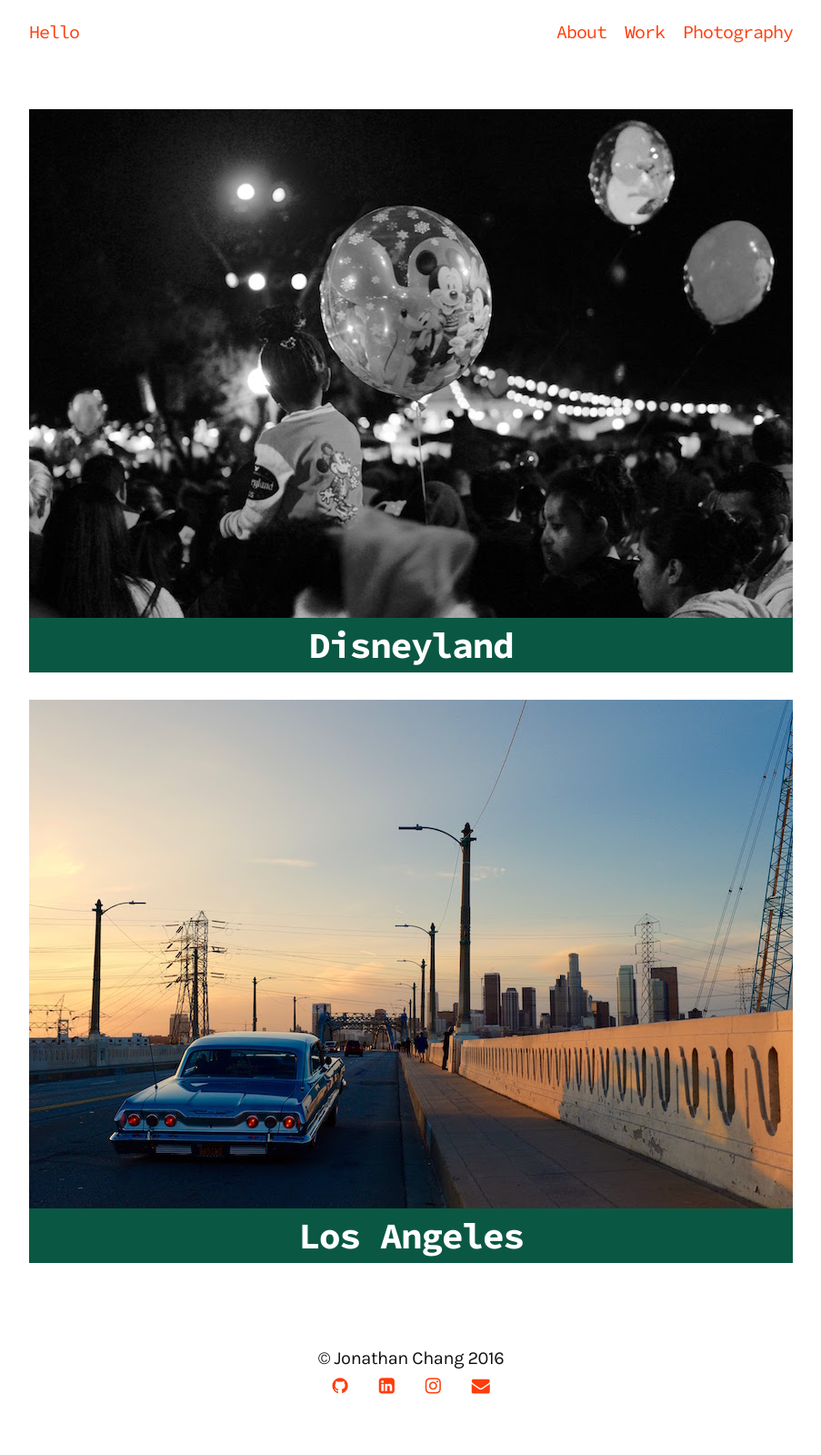
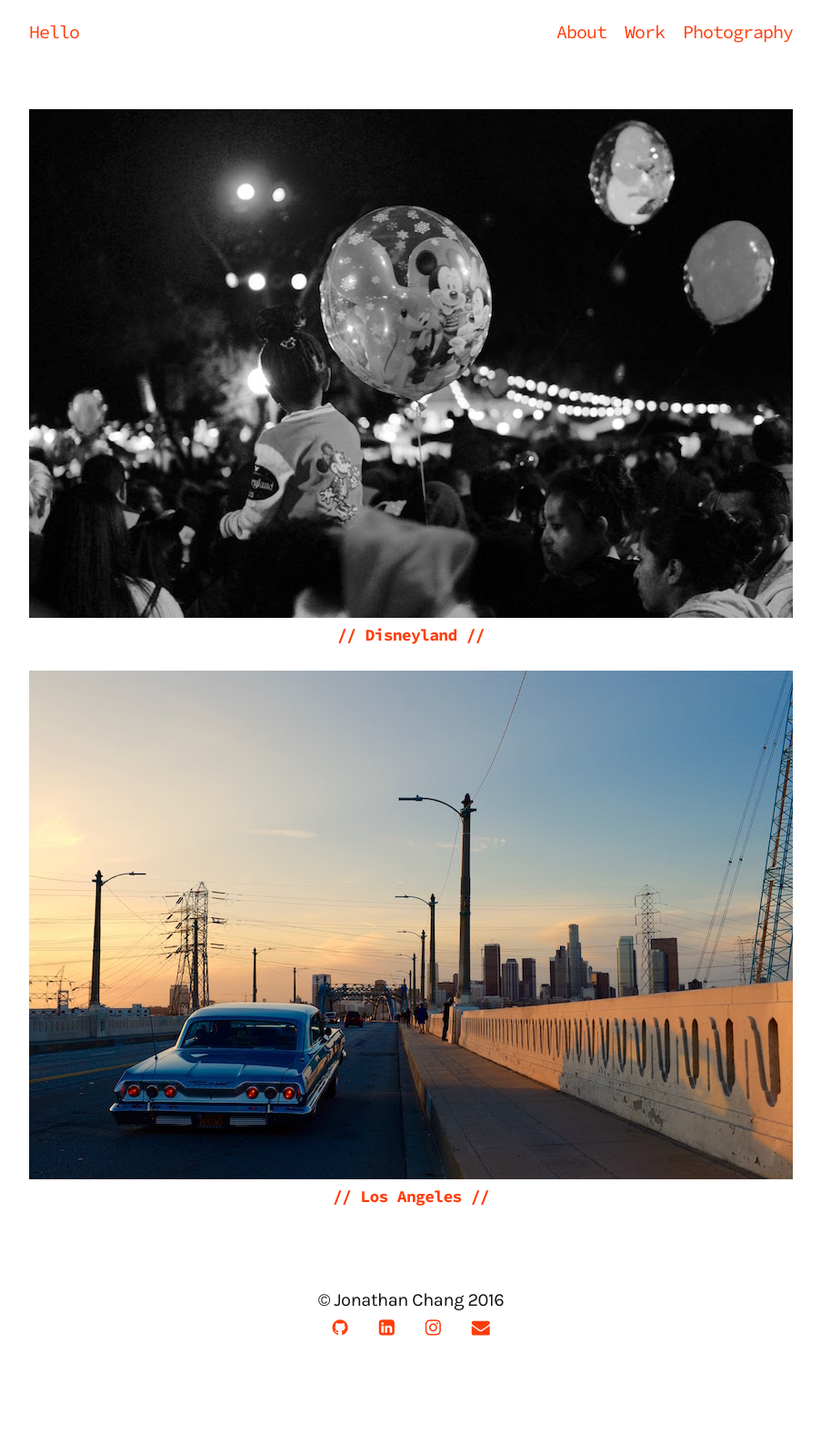
Before and after one commit to dotheygandalf/portfolio, a Jekyll site: the page built from photography.md, in a window 1280 px wide. Shown: the whole page at 91% size, without its empty margins (188-1091 px from the left). Built offline with Jekyll 4.4.1, drawn with Linux system fonts in a browser that asks for light colours; nearby versions of some CDN libraries; after the commit the page ends 1535 px from its top, so only the background shows below that.

Commit message:
improvements to photography page css

```diff
--- a/_sass/_layout.scss
+++ b/_sass/_layout.scss
@@ -234,6 +234,26 @@
   }
 }
 
+.photography-list {
+  list-style: none;
+  margin: 0;
+
+  .post-link {
+    background: #fff;
+    font-size: 18px;
+    margin-bottom: 20px;
+
+    a {
+      color: #FF3D0C;
+
+      &:hover {
+        background: #333;
+        color: yellow;
+      }
+    }
+  }
+}
+
 .post-caption {
   text-transform: uppercase;
   font-size: $small-font-size;
--- a/photography.md
+++ b/photography.md
@@ -5,7 +5,7 @@ permalink: /photography/
 ---
 
 <div class="wrapper">
-  <ul class="post-list">
+  <ul class="photography-list">
     {% for post in site.photography %}
       <li>
         <a href="{{ post.url | prepend: site.baseurl }}">
@@ -13,7 +13,7 @@ permalink: /photography/
         </a>
         <div class="post-right">
           <h1 class="post-link">
-            <a href="{{ post.url | prepend: site.baseurl }}">{{ post.title }}</a>
+            <a href="{{ post.url | prepend: site.baseurl }}">// {{ post.title }} //</a>
           </h1>
         </div>
       </li>
```
